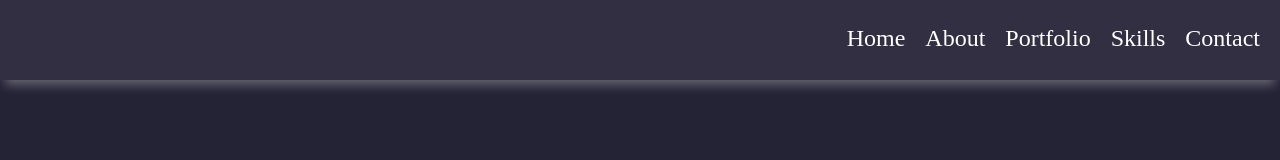
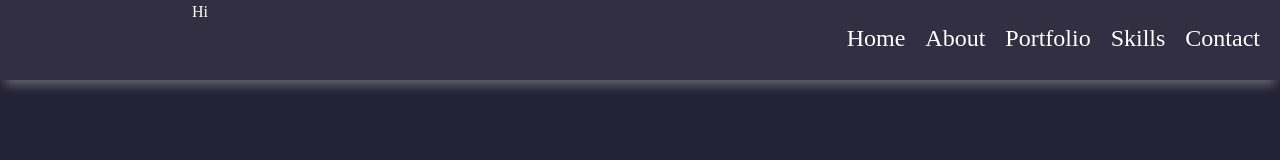
Before and after one commit to yuya-minamide/portfolio, a Next.js app: page / in a window 1280 px wide. Shown: the top 160 px of the page. Built offline with nearby package versions, Linux system fonts and the light colour scheme.

Commit message:
added a PageLayout component

```diff
--- /dev/null
+++ b/src/components/PageLayout/PageLayout.jsx
@@ -0,0 +1,17 @@
+import styled from "styled-components";
+
+const PageLayoutContainer = styled.div`
+	margin: 0 15%;
+
+	@media screen and (max-width: 960px) {
+		margin: 0 10%;
+	}
+`;
+
+export function PageLayout() {
+	return (
+		<PageLayoutContainer>
+			<div>Hi</div>
+		</PageLayoutContainer>
+	);
+}
--- a/src/pages/index.js
+++ b/src/pages/index.js
@@ -1,6 +1,6 @@
 import Head from "next/head";
 import { GlobalStyle } from "../GlobalStyle";
-import { Header } from "../components/index";
+import { Header, PageLayout } from "../components/index";
 
 export default function Home() {
 	return (
@@ -13,6 +13,7 @@ export default function Home() {
 			<main>
 				<GlobalStyle />
 				<Header />
+				<PageLayout />
 			</main>
 		</>
 	);
```
Also changed, not shown: src/components/index.js (+13 -1 lines).
